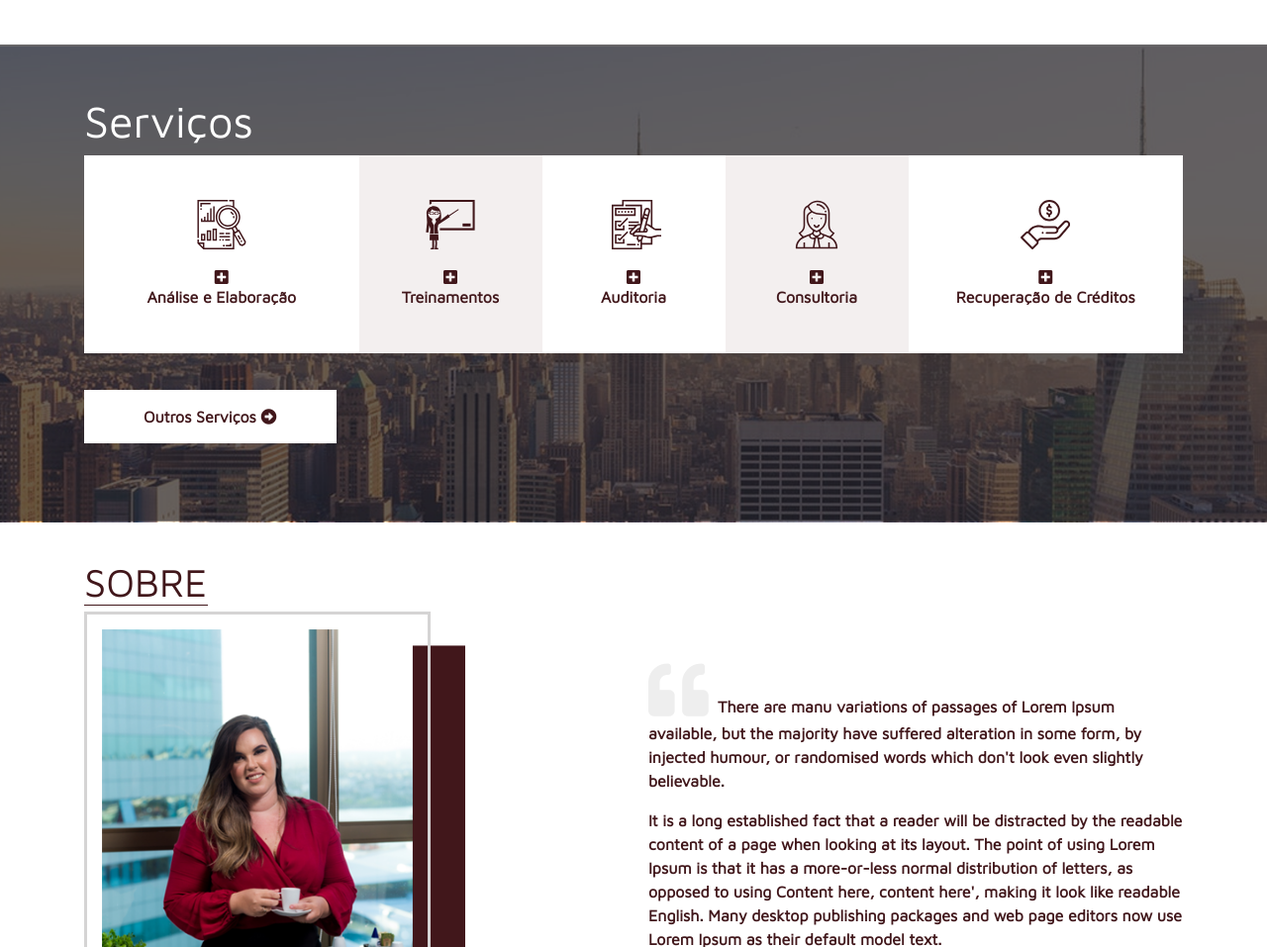
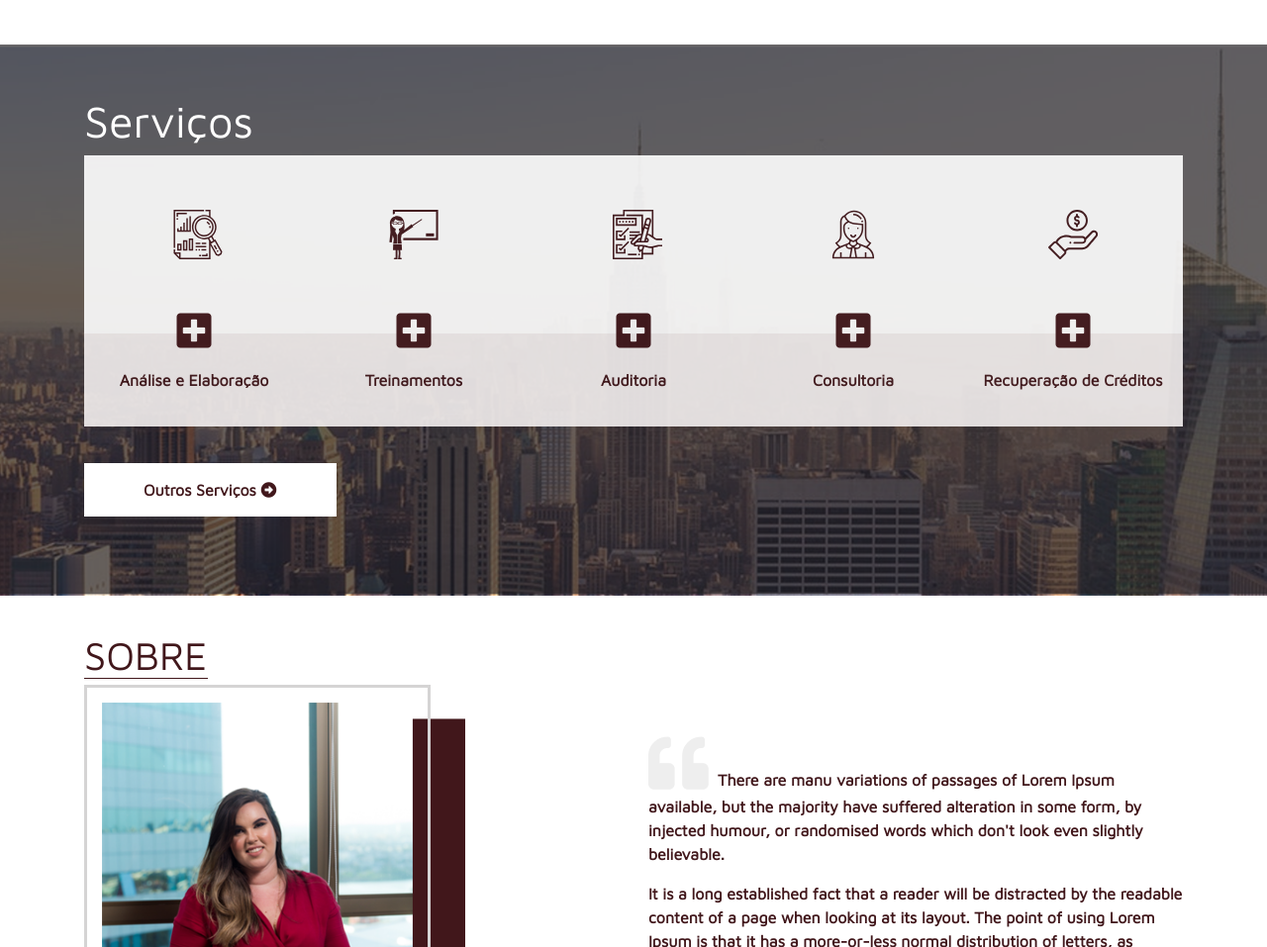
Before and after one commit to matheushdsbr/hagile-tarciana, a website: page app/index.html in a window 1280 px wide. Shown: the part 906-1863 px from the top of the page at 99% size. Drawn offline with Linux system fonts and the light colour scheme.

Commit message:
refactor(services): add new look

```diff
--- a/app/index.html
+++ b/app/index.html
@@ -92,37 +92,83 @@
           <div class="col-md-12 white section-title">
             <h2>Serviços</h2>
           </div>
-          <div class="col-md-3">
-            <div class="box bg-white a-wine">
-              <a href="javascript:;"><img src="src/img/icones-servicos/svg/analise-e-elaboracao.svg"><i class="fas fa-plus-square"></i>Análise e Elaboração</a>
+          <div class="f-1 mb-3 mb-md-0">
+            <div class="box-shadow">
+              <div class="box bg-white">
+                <div>
+                  <a href="javascript:;"><img src="src/img/icones-servicos/svg/analise-e-elaboracao.svg" style="margin-left: 7px;"></a>
+                </div>
+              </div>
+              <div class="a-wine bg-weak">
+                <div class="box-min">
+                  <a href="javascript:;">
+                    <i class="fas fa-plus-square"></i>
+                    Análise e Elaboração
+                  </a>
+                </div>
+              </div>
             </div>
           </div>
-          <div class="col-md-2">
-            <div class="box bg-weak a-wine">
-              <a href="javascript:;"><img src="src/img/icones-servicos/svg/treinamentos.svg"><i class="fas fa-plus-square"></i>Treinamentos</a>
+          <div class="f-1 mb-3 mb-md-0">
+            <div class="box-shadow">
+              <div class="box bg-white a-wine">
+                <div>
+                  <a href="javascript:;"><img src="src/img/icones-servicos/svg/treinamentos.svg"></a>
+                </div>
+              </div>
+              <div class="a-wine bg-weak">
+                <div class="box-min">
+                  <a href="javascript:;"><i class="fas fa-plus-square"></i>Treinamentos</a>
+                </div>
+              </div>
             </div>
           </div>
-          <div class="col-md-2">
-            <div class="box bg-white a-wine">
-              <a href="javascript:;"><img src="src/img/icones-servicos/svg/auditoria.svg" style="margin-left: 7px;"><i class="fas fa-plus-square"></i>Auditoria</a>
+          <div class="f-1 mb-3 mb-md-0">
+            <div class="box-shadow">
+              <div class="box bg-white a-wine">
+                <div>
+                  <a href="javascript:;"><img src="src/img/icones-servicos/svg/auditoria.svg" style="margin-left: 7px;"></a>
+                </div>
+              </div>
+              <div class="a-wine bg-weak">
+                <div class="box-min">
+                  <a href="javascript:;"><i class="fas fa-plus-square"></i>Auditoria</a>
+                </div>
+              </div>
             </div>
           </div>
-
-          <div class="col-md-2">
-            <div class="box bg-weak a-wine">
-              <a href="javascript:;"><img src="src/img/icones-servicos/svg/consultoria.svg"><i class="fas fa-plus-square"></i>Consultoria</a>
+          <div class="f-1 mb-3 mb-md-0">
+            <div class="box-shadow">
+              <div class="box bg-white a-wine">
+                <div>
+                  <a href="javascript:;"><img src="src/img/icones-servicos/svg/consultoria.svg"></a>
+                </div>
+              </div>
+              <div class="a-wine bg-weak">
+                <div class="box-min">
+                  <a href="javascript:;"><i class="fas fa-plus-square"></i>Consultoria</a>
+                </div>
+              </div>
             </div>
           </div>
-
-          <div class="col-md-3">
-            <div class="box a-wine bg-white">
-              <a href="javascript:;"><img src="src/img/icones-servicos/svg/recuperacao-de-creditos.svg"><i class="fas fa-plus-square"></i>               Recuperação de Créditos</a>
+          <div class="f-1 mb-3 mb-md-0">
+            <div class="box-shadow">
+              <div class="box a-wine bg-white">
+                <div>
+                  <a href="javascript:;"><img src="src/img/icones-servicos/svg/recuperacao-de-creditos.svg"></a>
+                </div>
+              </div>
+              <div class="a-wine bg-weak">
+                <div class="box-min">
+                  <a href="javascript:;"><i class="fas fa-plus-square"></i>Recuperação de Créditos</a>
+                </div>
+              </div>
             </div>
           </div>
-          <div class="col-md-3">
-            <div>
-              <a href="javascript:;" class="button">Outros Serviços&nbsp;<i class="fas fa-arrow-alt-circle-right"></i></a>
-            </div>
+        </div>
+        <div class="row no-gutters">
+          <div>
+            <a href="javascript:;" class="button">Outros Serviços&nbsp;<i class="fas fa-arrow-alt-circle-right"></i></a>
           </div>
         </div>
       </div>
--- a/app/src/sass/site/_section-service.scss
+++ b/app/src/sass/site/_section-service.scss
@@ -14,33 +14,39 @@
   background-size: cover;
   padding: 50px 0px 80px 0px;
 
-  .service-texto {
+  /*.service-texto {
     color: $white;
     padding: 26px;
-  }
+  }*/
+  .row {
+    flex-direction: row;
     a {
       font-weight: bold;
       margin-top: 37px;
       padding: 15px 60px;
     }
-
+    .f-1{
+      flex: 1;
+    }
     .section-title {
       h2 {
         color: $white;
         font-size: 45px;
       }
     }
+    .box-shadow {
+      transition: all 0.3s ease-in-out;
+      opacity: 0.9;
         .box {
           align-items: center;
           display: flex;
           flex-direction: column;
           font-weight: bold;
-    height: 200px;
+          height: 180px;
           justify-content: center;
           padding: 0 30px;
           text-align: center;
           transition: all 0.3s ease-in-out;
-
           a {
             align-items: center;
             display: flex;
@@ -60,10 +66,27 @@
             transition: $transition;
           }
         }
-  .box2 {
-    font-weight: bold;
-    padding: 10px 30px;
+        .box-min {
+          margin: 0;
+          display: flex;
+          flex-direction: column;
           text-align: center;
+          a {
+            margin: 0;
+            display: flex;
+            flex-direction: column;
+            position: relative;
+            padding: 35px 0px;
+            i {
+              font-size: 40px;
+              position: absolute;
+              top: 50%;
+              left: 50%;
+              transform: translate(-50%, -176%);
+            }
+          }
+        }
+    }
   }
 }
 
@@ -75,12 +98,17 @@
 
 /* Medium devices (desktops, 992px and up) */
 @media (min-width: $screen-md-min) {
-  .box {
+  .services {
+    .row{
+      .box-shadow {
         &:hover {
-      -moz-box-shadow: 0px 10px 5px 0px rgba(0, 0, 0, 0.4);
-      -webkit-box-shadow: 0px 10px 5px 0px rgba(0, 0, 0, 0.4);
-      box-shadow: 0px 10px 5px 0px rgba(0, 0, 0, 0.4);
+          -webkit-box-shadow: 0px 13px 5px -4px rgba(0,0,0,0.3);
+          -moz-box-shadow: 0px 13px 5px -4px rgba(0,0,0,0.3);
+          box-shadow: 0px 13px 5px -4px rgba(0,0,0,0.3);
           margin-top: -10px;
+          opacity: 1;
+        }
+      }
     }
   }
 }
```
Also changed, not shown: app/src/css/style.css, app/src/sass/modules/_colors.scss (line endings or trailing spaces), app/src/sass/modules/_variables.scss (line endings or trailing spaces). Lines whose indentation alone changed are shown as unchanged.
